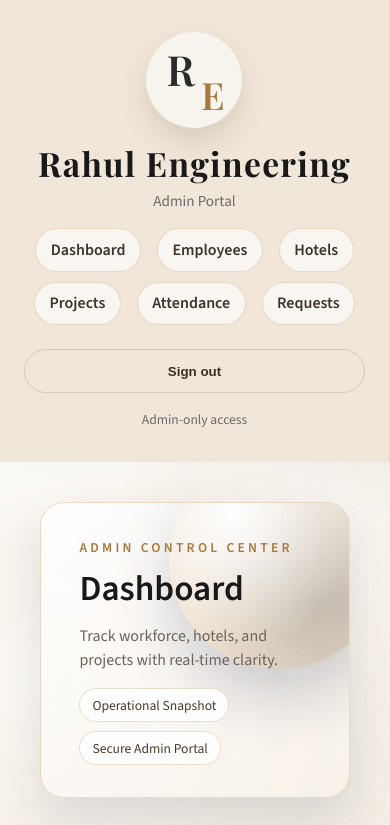
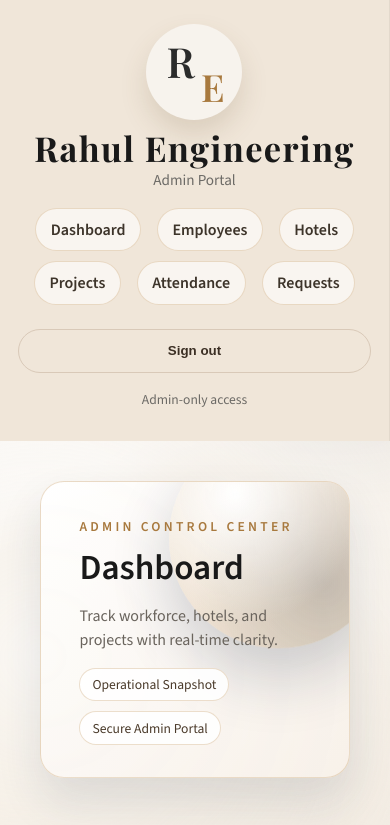
Before and after one commit to rahullpandey/rahul-engineering, a Next.js app: page /admin in a window 390 px wide. Shown: the top 825 px of the page. Built offline with nearby package versions, Linux system fonts and the light colour scheme; no server answers; the database is empty.

Commit message:
Fix mobile admin header layout

```diff
--- a/app/globals.css
+++ b/app/globals.css
@@ -2077,16 +2077,22 @@
     align-items: center;
     text-align: center;
     gap: 1rem;
+    padding: 1.5rem 1.1rem 2rem;
   }
 
   .admin-brand {
     flex-direction: column;
     gap: 0.6rem;
+    width: 100%;
+    align-items: center;
   }
 
   .admin-wordmark {
-    font-size: 2.1rem;
+    font-size: 2.15rem;
     text-align: center;
+    line-height: 1.1;
+    max-width: 100%;
+    word-break: break-word;
   }
 
   .admin-subtitle {
@@ -2127,6 +2133,7 @@
     border-radius: 999px;
     background: rgba(255, 255, 255, 0.6);
     border: 1px solid rgba(200, 160, 110, 0.35);
+    white-space: nowrap;
   }
 
   .admin-sidebar form {
```
